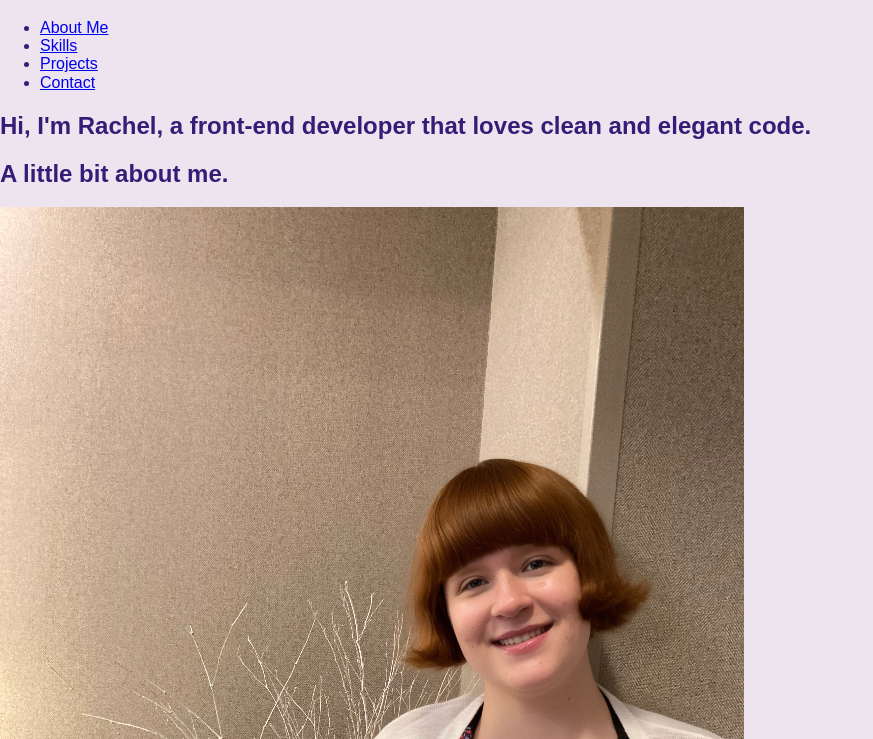
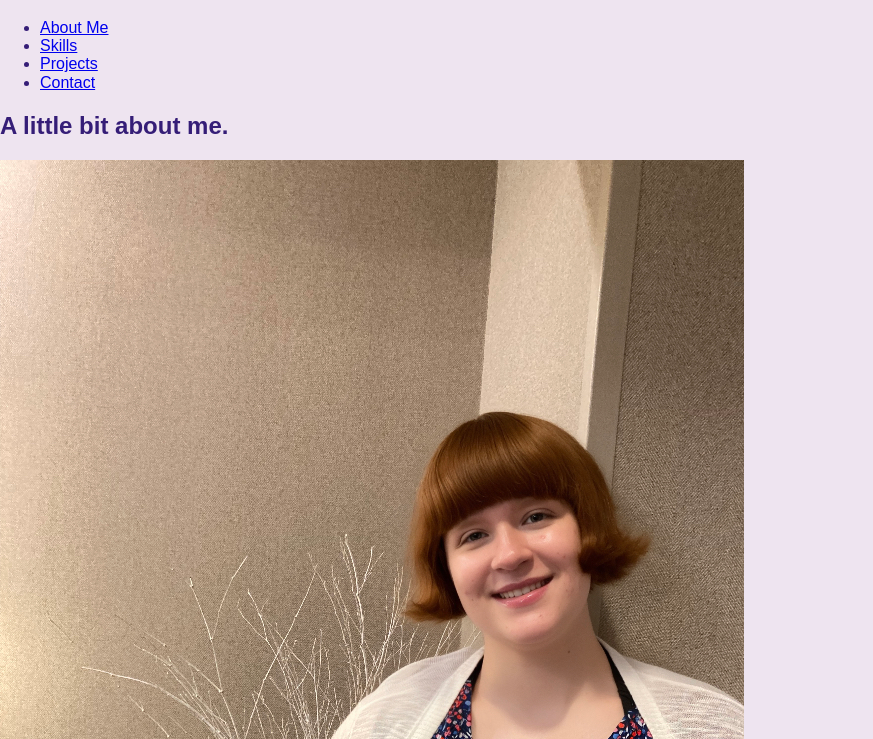
Before and after one commit to rachelc3/my-portfolio, a plain HTML site: page index.html in a window 1280 px wide. Shown: the part 61-800 px from the top of the page, without its empty margins (0-873 px from the left). Drawn offline with nearby package versions, Linux system fonts and the light colour scheme.

Commit message:
Removed sentence from header section in HTML and deleted comments in CSS file

```diff
--- a/css/main.css
+++ b/css/main.css
@@ -1,5 +1,3 @@
-/** Base Style **/
-
 body {
     background-color: #eee4f0;
     font-family:Arial, Helvetica, sans-serif;
--- a/index.html
+++ b/index.html
@@ -9,7 +9,6 @@
 
 <body>
     <header>
-        <div class="full-width">
             <div class="half-width">
                 <h1>Rachel Claflin | Front End Developer</h1>
             </div>
@@ -23,8 +22,6 @@
                     </ul>
                 </nav>
             </div>
-            <h2>Hi, I'm Rachel, a front-end developer that loves clean and elegant code.</h2>
-        </div>
     </header>
 
     <main>
```
